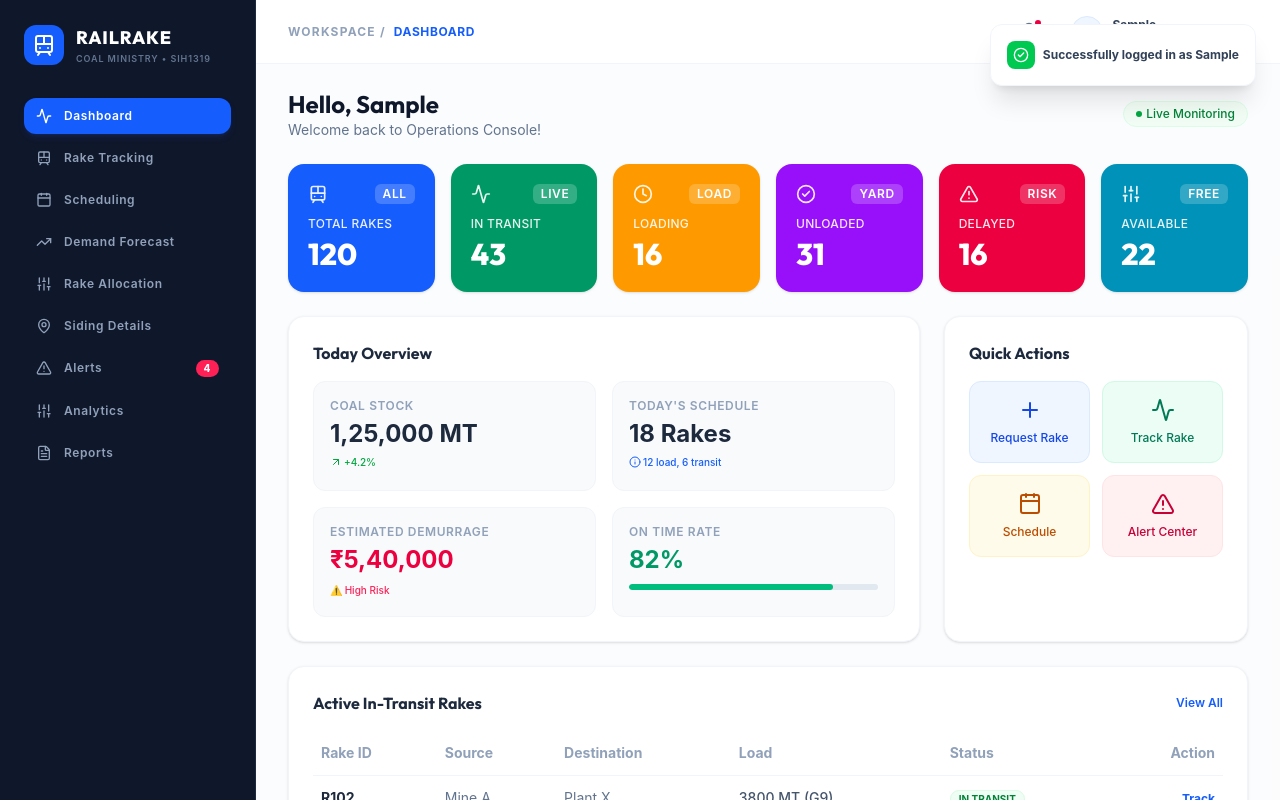
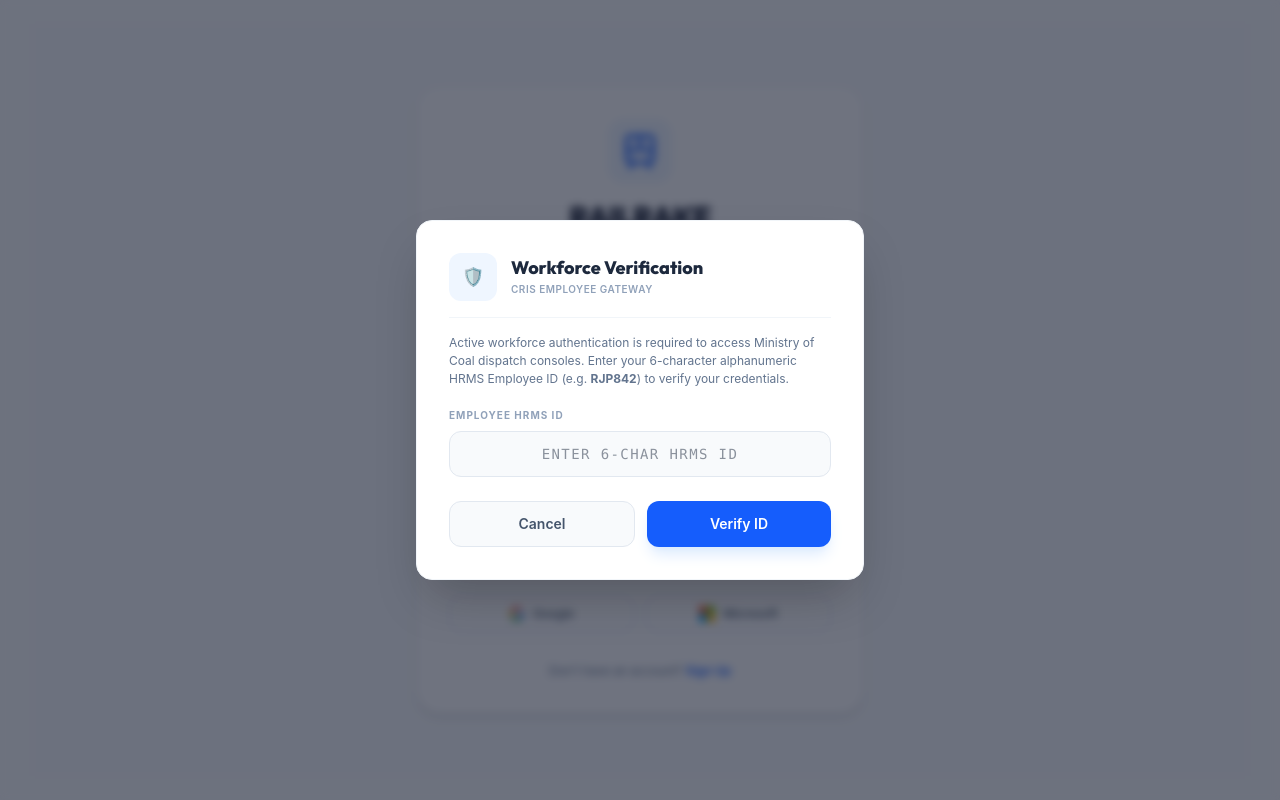
Before and after one commit to subrhamanyeswaravarmaindukuri/RAILWAY, a React (Vite) app: page / in a window 1280 px wide. Both pictures are taken after typing "Sample", "Sample123" into the empty fields and a click on the button "Login". Shown: the top 800 px of the page. Built offline with nearby package versions, Linux system fonts and the light colour scheme.

Commit message:
Implement secure CRIS Railway Workforce Verification dialog requiring a valid 6-character alphanumeric HRMS ID to grant access upon sign-in

```diff
--- a/src/App.tsx
+++ b/src/App.tsx
@@ -743,6 +743,13 @@ export default function App() {
   // Active Report PDF Viewer Modal State
   const [activeReportViewer, setActiveReportViewer] = useState<{ name: string; type: string } | null>(null);
 
+  // HRMS ID Verification States
+  const [showHrmsVerification, setShowHrmsVerification] = useState(false);
+  const [hrmsId, setHrmsId] = useState('');
+  const [hrmsLoading, setHrmsLoading] = useState(false);
+  const [hrmsError, setHrmsError] = useState<string | null>(null);
+  const [tempLoginDetails, setTempLoginDetails] = useState<{ user: string; type: string } | null>(null);
+
   // App data state (enables actual interaction & mutation)
   const [rakes, setRakes] = useState<Rake[]>(initialRakes);
   const [sidings, setSidings] = useState<Siding[]>(initialSidings);
@@ -1166,9 +1173,31 @@ export default function App() {
     setLoginError(null);
     setLoginLoading(true);
     setTimeout(() => {
+      setLoginLoading(false);
+      setTempLoginDetails({ user: cleanUser, type: 'standard' });
+      setShowHrmsVerification(true);
+    }, 800);
+  };
+
+  const handleHrmsVerify = (e: React.FormEvent) => {
+    e.preventDefault();
+    const cleanId = hrmsId.trim().toUpperCase();
+    if (!cleanId) {
+      setHrmsError('HRMS ID is required.');
+      return;
+    }
+    if (cleanId.length !== 6) {
+      setHrmsError('HRMS ID must be exactly 6 characters (e.g. RJP842).');
+      return;
+    }
+
+    setHrmsError(null);
+    setHrmsLoading(true);
+    setTimeout(() => {
       const now = new Date();
       const loginTimeString = now.toLocaleString();
-      const randomToken = 'jwt_sih1319_' + Math.random().toString(36).substring(2, 10).toUpperCase() + '_' + Math.random().toString(36).substring(2, 10).toUpperCase();
+      const provider = tempLoginDetails?.type || 'standard';
+      const randomToken = `jwt_sih1319_${provider.toUpperCase()}_` + Math.random().toString(36).substring(2, 10).toUpperCase();
       const ips = ['10.227.28.56', '192.168.1.108', '172.16.23.45', '10.0.4.92'];
       const randomIP = ips[Math.floor(Math.random() * ips.length)];
 
@@ -1176,11 +1205,16 @@ export default function App() {
       setSessionToken(randomToken);
       setSessionIP(randomIP);
 
-      setLoginLoading(false);
+      setHrmsLoading(false);
+      setShowHrmsVerification(false);
       setIsAuthenticated(true);
       setCurrentScreen('dashboard');
-      triggerToast(`Successfully logged in as ${username}`);
-    }, 1000);
+      triggerToast(`HRMS ID ${cleanId} Verified. Logged in as ${tempLoginDetails?.user || 'Admin'}`);
+
+      // Reset states
+      setHrmsId('');
+      setTempLoginDetails(null);
+    }, 1200);
   };
 
   const handleSignUp = (e: React.FormEvent) => {
@@ -1411,15 +1445,10 @@ export default function App() {
                 setPassword('pass123');
                 setLoginLoading(true);
                 setTimeout(() => {
-                  const now = new Date();
-                  setSessionLoginTime(now.toLocaleString());
-                  setSessionToken('jwt_sih1319_GOOGLE_' + Math.random().toString(36).substring(2, 10).toUpperCase());
-                  setSessionIP('192.168.1.108');
                   setLoginLoading(false);
-                  setIsAuthenticated(true);
-                  setCurrentScreen('dashboard');
-                  triggerToast('Successfully logged in with Google');
-                }, 1000);
+                  setTempLoginDetails({ user: 'sih-user', type: 'google' });
+                  setShowHrmsVerification(true);
+                }, 800);
               }}
               className="flex items-center justify-center gap-2 py-2.5 border border-slate-200 hover:bg-slate-50 rounded-xl text-xs font-medium text-slate-600 transition-all cursor-pointer"
             >
@@ -1437,15 +1466,10 @@ export default function App() {
                 setPassword('secure');
                 setLoginLoading(true);
                 setTimeout(() => {
-                  const now = new Date();
-                  setSessionLoginTime(now.toLocaleString());
-                  setSessionToken('jwt_sih1319_MS_' + Math.random().toString(36).substring(2, 10).toUpperCase());
-                  setSessionIP('10.227.28.56');
                   setLoginLoading(false);
-                  setIsAuthenticated(true);
-                  setCurrentScreen('dashboard');
-                  triggerToast('Successfully logged in with Microsoft');
-                }, 1000);
+                  setTempLoginDetails({ user: 'coal-admin', type: 'microsoft' });
+                  setShowHrmsVerification(true);
+                }, 800);
               }}
               className="flex items-center justify-center gap-2 py-2.5 border border-slate-200 hover:bg-slate-50 rounded-xl text-xs font-medium text-slate-600 transition-all cursor-pointer"
             >
@@ -3640,6 +3664,73 @@ export default function App() {
     );
   };
 
+  const renderHrmsModal = () => {
+    if (!showHrmsVerification) return null;
+    return (
+      <div className="fixed inset-0 z-[300] bg-slate-900/60 backdrop-blur-xs flex items-center justify-center p-4">
+        <div className="bg-white rounded-2xl w-full max-w-md shadow-2xl border border-slate-100 p-6 md:p-8 animate-fade-in text-left">
+          <div className="flex items-center gap-3.5 mb-4 border-b border-slate-100 pb-4">
+            <div className="w-12 h-12 bg-blue-50 text-blue-600 rounded-xl flex items-center justify-center font-bold text-lg">
+              🛡️
+            </div>
+            <div>
+              <h3 className="font-extrabold text-slate-800 text-base md:text-lg font-display leading-tight">Workforce Verification</h3>
+              <p className="text-[10px] font-semibold text-slate-400 uppercase tracking-wider mt-0.5">CRIS Employee Gateway</p>
+            </div>
+          </div>
+
+          <p className="text-xs text-slate-500 mb-5 leading-normal">
+            Active workforce authentication is required to access Ministry of Coal dispatch consoles. Enter your 6-character alphanumeric HRMS Employee ID (e.g. <strong>RJP842</strong>) to verify your credentials.
+          </p>
+
+          <form onSubmit={handleHrmsVerify} className="space-y-4">
+            <div>
+              <label className="block text-[10px] font-bold text-slate-400 uppercase tracking-widest mb-2">Employee HRMS ID</label>
+              <input
+                type="text"
+                placeholder="Enter 6-char HRMS ID"
+                value={hrmsId}
+                onChange={(e) => setHrmsId(e.target.value.substring(0, 6))}
+                className="w-full px-4 py-3 bg-slate-50 border border-slate-200 rounded-xl text-sm focus:outline-none focus:ring-2 focus:ring-blue-500 focus:bg-white font-mono uppercase tracking-widest text-center"
+                disabled={hrmsLoading}
+                required
+              />
+            </div>
+
+            {hrmsError && (
+              <div className="p-3 text-xs font-medium text-red-600 bg-red-50 border border-red-100 rounded-lg">
+                ⚠️ {hrmsError}
+              </div>
+            )}
+
+            <div className="flex gap-3 pt-2">
+              <button
+                type="button"
+                onClick={() => { setShowHrmsVerification(false); setTempLoginDetails(null); setHrmsId(''); setHrmsError(null); }}
+                className="flex-1 py-3 bg-slate-50 hover:bg-slate-100 text-slate-600 border border-slate-200 font-semibold text-sm rounded-xl transition-all cursor-pointer text-center"
+                disabled={hrmsLoading}
+              >
+                Cancel
+              </button>
+              <button
+                type="submit"
+                onClick={handleHrmsVerify}
+                className="flex-1 py-3 bg-blue-600 hover:bg-blue-700 text-white font-semibold text-sm rounded-xl transition-all shadow-lg shadow-blue-100 flex items-center justify-center cursor-pointer font-bold"
+                disabled={hrmsLoading}
+              >
+                {hrmsLoading ? (
+                  <div className="w-5 h-5 border-2 border-white border-t-transparent rounded-full animate-spin"></div>
+                ) : (
+                  'Verify ID'
+                )}
+              </button>
+            </div>
+          </form>
+        </div>
+      </div>
+    );
+  };
+
   // Main UI wrapper containing the logic for Desktop Layout and Mobile Layout natively.
   return (
     <div className="min-h-screen bg-slate-50 text-slate-800 flex flex-col font-sans">
@@ -3960,6 +4051,9 @@ export default function App() {
 
       {/* Dynamic PDF Report Viewer Modal */}
       {activeReportViewer && renderReportViewerModal()}
+
+      {/* Dynamic CRIS HRMS Verification Modal */}
+      {showHrmsVerification && renderHrmsModal()}
     </div>
   );
 }
```
